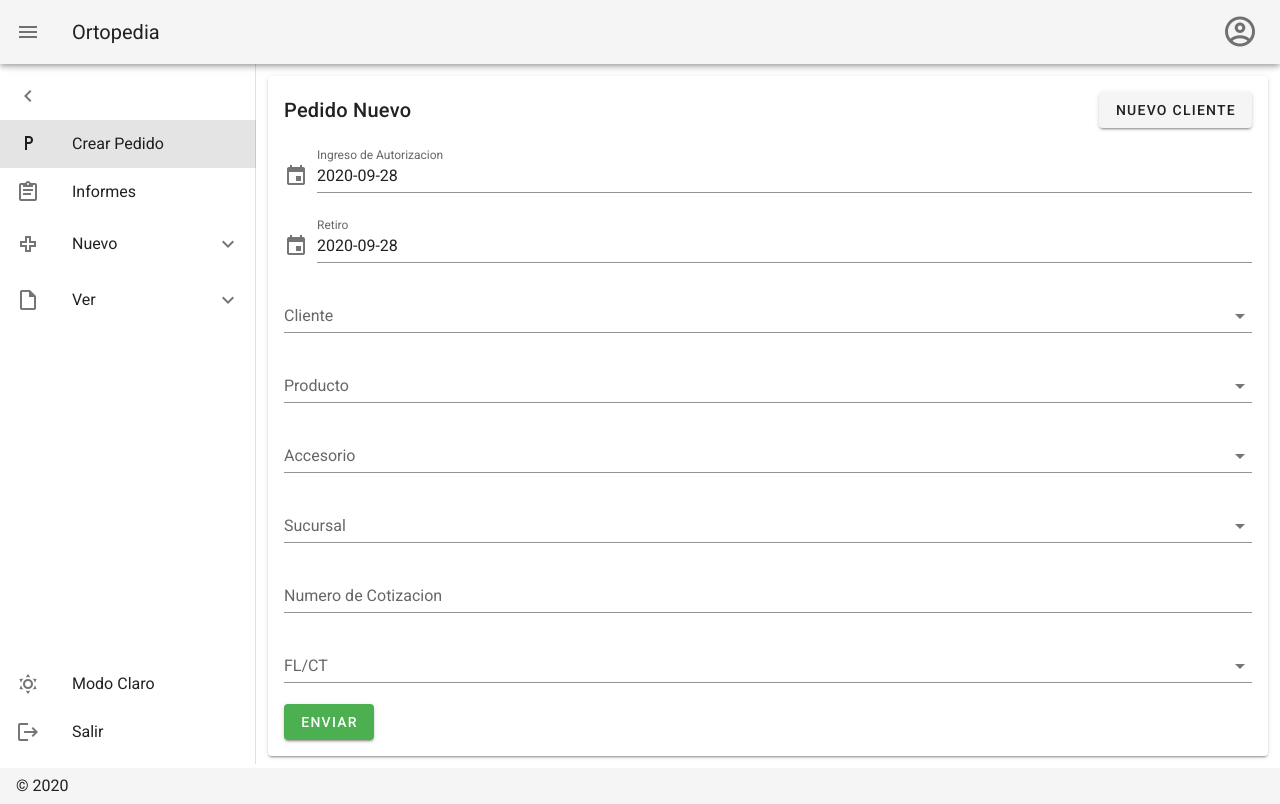
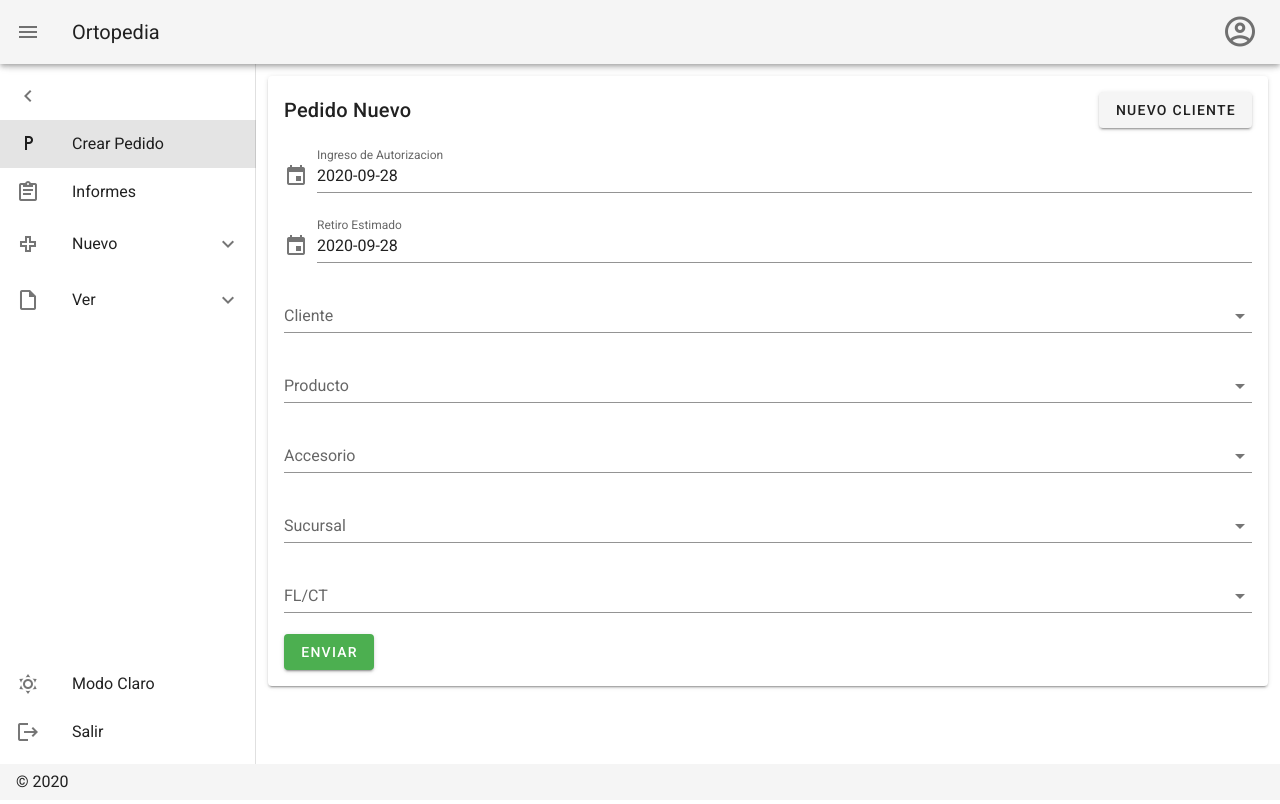
Before and after one commit to francocava/Ortopedia-FrontEnd, a Nuxt app: page /pedido in a window 1280 px wide. Built offline with nearby package versions, Linux system fonts and the light colour scheme.

Commit message:
saco nroCot y el retiro ahora es estimado

```diff
--- a/pages/pedido.vue
+++ b/pages/pedido.vue
@@ -61,7 +61,7 @@
         <template v-slot:activator="{ on, attrs }">
           <v-text-field
             v-model="fechaRetiro"
-            label="Retiro"
+            label="Retiro Estimado"
             prepend-icon="mdi-calendar"
             readonly
             v-bind="attrs"
@@ -125,15 +125,6 @@
           required
         ></v-select>
 
-        <v-text-field
-          type="number"
-          v-model="nroCotizacion"
-          :rules="nroCotizacionRules"
-          label="Numero de Cotizacion"
-          required
-        ></v-text-field>
-
-
         <v-select
           v-model="select"
           :items="items3"
@@ -178,8 +169,6 @@ export default {
       (v) => !!v || 'Falta el apellido del cliente',
       (v) => (v && v.length <= 25) || 'Apellido muy largo',
     ],
-    nroCotizacion: '',
-    nroCotizacionRules: [(v) => !!v || 'Ingrese el numero'],
     select: null,
     items: ['Gaston Cabrera', 'Alberto Raiker', 'Franco Bulgarelli', 'Milena Perez'],
     itemsProd: ['Silla de Ruedas','Plantilla','Muleta'],
```
